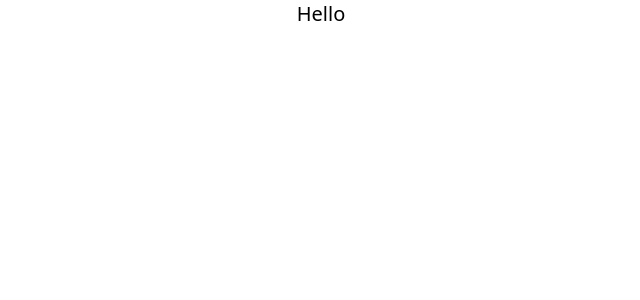
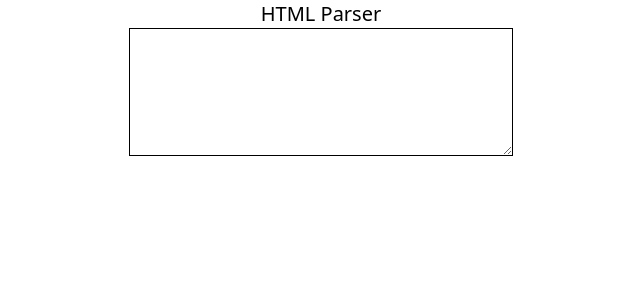
Before and after one commit to benjaminkitson/html-checker, a React (Create React App) app: page / in a window 1280 px wide. Shown: the top 300 px of the page, without its empty margins (319-959 px from the left). Built offline with nearby package versions, Linux system fonts and the light colour scheme.

Commit message:
created utils folder, added textarea, tailwind config

```diff
--- a/src/App.js
+++ b/src/App.js
@@ -3,7 +3,8 @@ import "./App.css";
 function App() {
     return (
         <div className="App">
-            <h1 className="text-xl">Hello</h1>
+            <h1 className="text-xl">HTML Parser</h1>
+            <textarea className="h-32 w-96 border border-black align-top" />
         </div>
     );
 }
--- a/tailwind.config.js
+++ b/tailwind.config.js
@@ -1,7 +1,16 @@
-/** @type {import('tailwindcss').Config} */
 module.exports = {
-    content: ["./src/**/*.{html,js}"],
+    content: ["./src/**/*.{js,jsx}"],
     theme: {
+        screens: {
+            sm: "576px",
+            // => @media (min-width: 576px) { ... }
+
+            md: "960px",
+            // => @media (min-width: 960px) { ... }
+
+            lg: "1440px",
+            // => @media (min-width: 1440px) { ... }
+        },
         extend: {},
     },
     plugins: [],
```
Also changed, not shown: src/Utils/parser.js (added).
